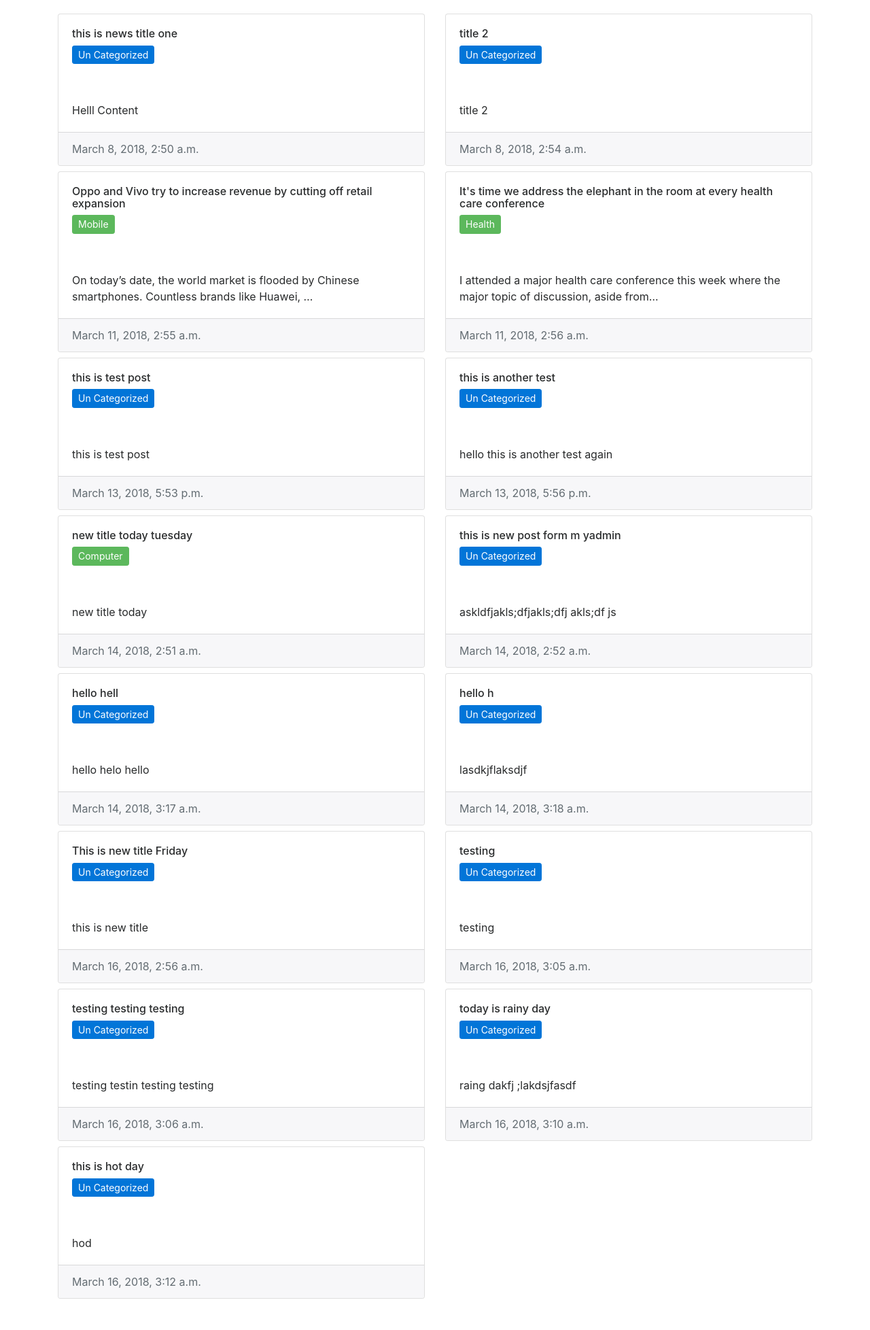
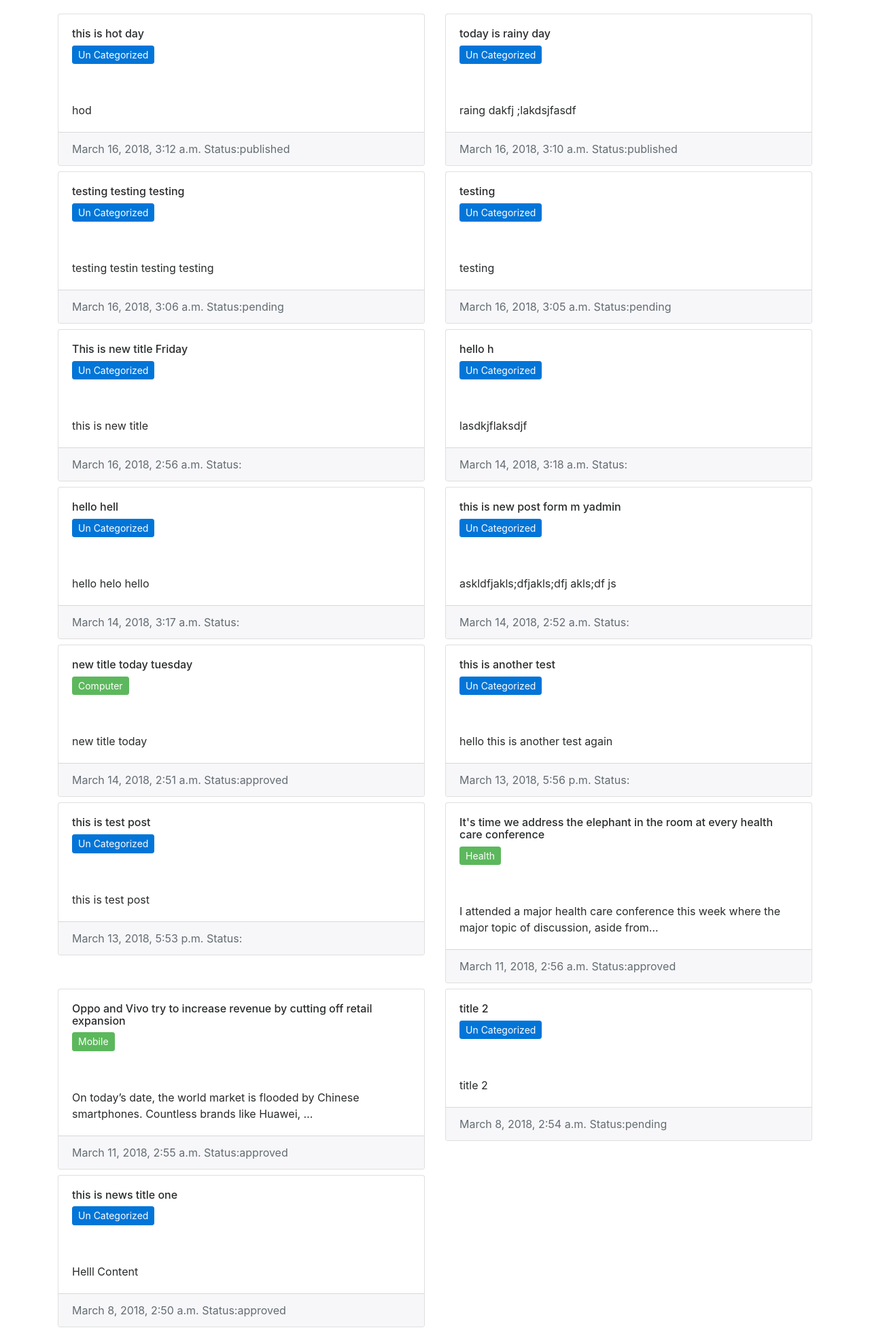
Before and after one commit to bkawan/newsportal, a Django app: page / in a window 1280 px wide. Shown: the part 56-2012 px from the top of the page at 68% size. Before the commit the page ends 1966 px from the top, so only its background shows below. Run offline with Django 3.2, Linux system fonts and the light colour scheme; data comes from the database, SQL or seed files in the repository; both versions use the stored data as it was after the commit; some libraries are stand-ins or nearby versions.

Commit message:
learn ordering and kwrawgs

```diff
--- a/content/models.py
+++ b/content/models.py
@@ -27,9 +27,9 @@
     def __str__(self):
         return "{} : {}".format(self.title, self.status)
 
-
     def save(self, **kwargs):
-
+        status = kwargs.get('status')
         if not self.pk:
+            self.status = status
             self.published_date = datetime.now()
-        super().save(**kwargs)
+        super().save()
--- a/content/templates/content/all_post.html
+++ b/content/templates/content/all_post.html
@@ -53,6 +53,7 @@
                     </div>
                     <div class="card-footer text-muted">
                         {{ post.published_date }}
+                        <span>Status:{{ post.status }}</span>
                     </div>
                 </div>
             </div>
--- a/content/views.py
+++ b/content/views.py
@@ -18,7 +18,7 @@
 
     def get_context_data(self, **kwargs):
         context = super().get_context_data(**kwargs)
-        context['all_posts'] = PostItem.objects.all()
+        context['all_posts'] = PostItem.objects.all().order_by('-published_date')
         context['categories'] = Category.objects.all()
         return context
 
@@ -35,7 +35,7 @@
             title=title,
             content=content,
         )
-        post.save()
+        post.save(status="published")
         return redirect('index')
 
     context = {
```
Also changed, not shown: db.sqlite3.
